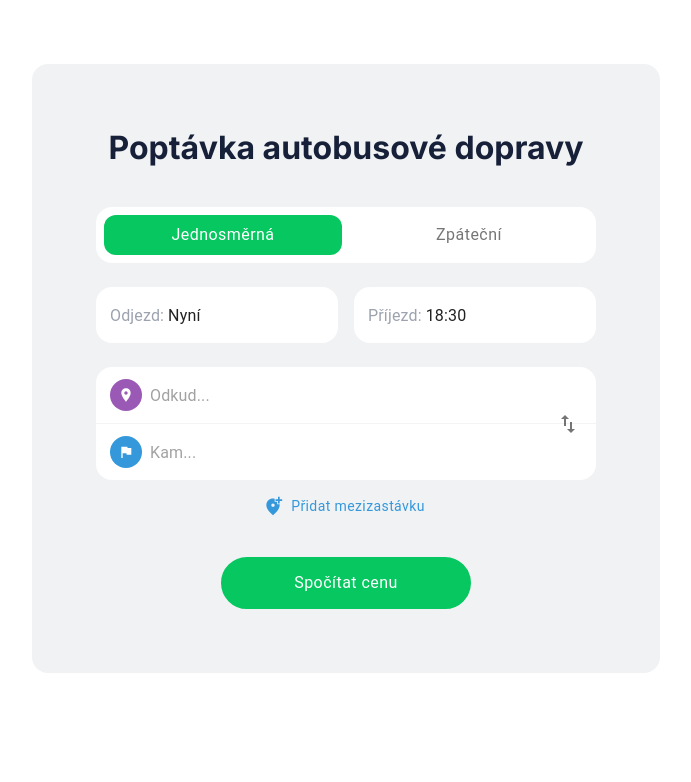
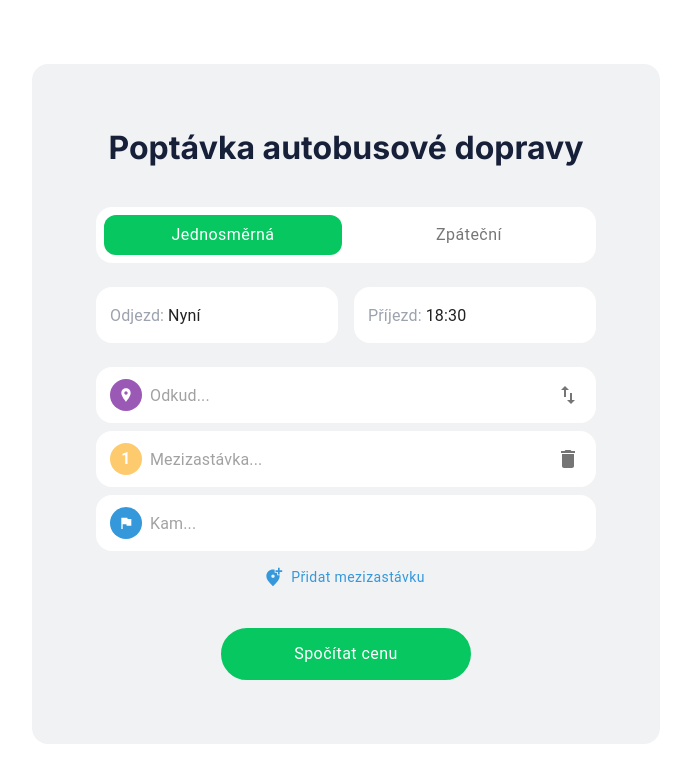
Before and after one commit to jurcadvlg/boardone, a Next.js app: page / in a window 1280 px wide. Both pictures are taken after a click on the button "Přidat mezizastávku". Shown: the top 782 px of the page, without its empty margins (294-985 px from the left). Built offline with nearby package versions, Linux system fonts and the light colour scheme.

Commit message:
Add destionation field adding functionality

```diff
--- /dev/null
+++ b/src/app/(home)/_components/DestinationInput.tsx
@@ -0,0 +1,57 @@
+import { TextField } from '@/components/styled';
+import { InputAdornment } from '@mui/material';
+import LocationOnIcon from '@mui/icons-material/LocationOn';
+import FlagIcon from '@mui/icons-material/Flag';
+import React from 'react';
+
+type Props = {
+  placeholder: string;
+  type: 'start' | 'end' | 'stop';
+  number?: number;
+};
+
+export default function DestinationInput({ placeholder, type, number }: Props) {
+  let adornment = <></>;
+  switch (type) {
+    case 'start':
+      adornment = (
+        <div className="flex h-8 w-8 items-center justify-center rounded-full bg-[#9b59b6]">
+          <LocationOnIcon sx={{ fontSize: '16px', color: 'white' }} />
+        </div>
+      );
+      break;
+
+    case 'end':
+      adornment = (
+        <div className="flex h-8 w-8 items-center justify-center rounded-full bg-[#3498db]">
+          <FlagIcon sx={{ fontSize: '16px', color: 'white' }} />
+        </div>
+      );
+      break;
+
+    case 'stop':
+      adornment = (
+        <div className="flex h-8 w-8 items-center justify-center rounded-full bg-[#fdcb6e]">
+          <span className="text-base font-bold text-white">{number}</span>
+        </div>
+      );
+      break;
+
+    default:
+      break;
+  }
+
+  return (
+    <TextField
+      variant="outlined"
+      placeholder={placeholder}
+      slotProps={{
+        input: {
+          sx: { backgroundColor: 'white' },
+          startAdornment: <InputAdornment position="start">{adornment}</InputAdornment>,
+        },
+      }}
+      fullWidth
+    />
+  );
+}
--- a/src/app/(home)/_components/TripDestination.tsx
+++ b/src/app/(home)/_components/TripDestination.tsx
@@ -1,55 +1,56 @@
-import { Button, TextField } from '@/components/styled';
-import { IconButton, InputAdornment } from '@mui/material';
-import LocationOnIcon from '@mui/icons-material/LocationOn';
-import FlagIcon from '@mui/icons-material/Flag';
+'use client';
+
+import { Button } from '@/components/styled';
+import { IconButton } from '@mui/material';
+import AddLocationAltIcon from '@mui/icons-material/AddLocationAlt';
+import DeleteIcon from '@mui/icons-material/Delete';
 import SwapVertIcon from '@mui/icons-material/SwapVert';
-import AddLocationAltIcon from '@mui/icons-material/AddLocationAlt';
-import React from 'react';
+import React, { useState } from 'react';
+import { ulid } from 'ulid';
+import DestinationInput from './DestinationInput';
+import { toast } from 'sonner';
+
+type StopField = {
+  id: string;
+};
 
 export default function TripDestination({ className }: { className?: string }) {
+  const [fields, setFields] = useState<StopField[]>([]);
+
+  function handleAddField() {
+    if (fields.length >= 3) {
+      toast.error('Lze přidat maximálně 3 zastávky');
+      return;
+    }
+    setFields((fields) => [...fields, { id: ulid() }]);
+  }
+
+  function handleDeleteField(id: string) {
+    setFields((fields) => fields.filter((field) => field.id !== id));
+  }
+
   return (
     <div className={className}>
+      {fields.length <= 0 && (
         <div className="relative flex items-center">
           <div className="flex-1 rounded-2xl bg-white">
             <div className="border-0 border-b border-solid border-gray-100">
-            <TextField
-              variant="outlined"
-              placeholder="Odkud..."
-              slotProps={{
-                input: {
-                  startAdornment: (
-                    <InputAdornment position="start">
-                      <div className="flex h-8 w-8 items-center justify-center rounded-full bg-[#9b59b6]">
-                        <LocationOnIcon sx={{ fontSize: '16px', color: 'white' }} />
+              <DestinationInput placeholder="Odkud..." type="start" />
             </div>
-                    </InputAdornment>
-                  ),
-                },
-              }}
-              fullWidth
-            />
+            <DestinationInput placeholder="Kam..." type="end" />
           </div>
-
-          <div>
-            <TextField
-              variant="outlined"
-              placeholder="Kam..."
-              slotProps={{
-                input: {
-                  startAdornment: (
-                    <InputAdornment position="start">
-                      <div className="flex h-8 w-8 items-center justify-center rounded-full bg-[#3498db]">
-                        <FlagIcon sx={{ fontSize: '16px', color: 'white' }} />
-                      </div>
-                    </InputAdornment>
-                  ),
-                },
-              }}
-              fullWidth
-            />
+          <div className="absolute right-2">
+            <IconButton aria-label="swap">
+              <SwapVertIcon />
+            </IconButton>
           </div>
         </div>
+      )}
 
+      {fields.length > 0 && (
+        <div className="w-full">
+          <div className="relative mb-2 flex items-center">
+            <DestinationInput placeholder="Odkud..." type="start" />
             <div className="absolute right-2">
               <IconButton aria-label="swap">
                 <SwapVertIcon />
@@ -57,8 +58,23 @@ export default function TripDestination({ className }: { className?: string }) {
             </div>
           </div>
 
+          {fields.map((field, i) => (
+            <div key={field.id} className="relative mb-2 flex w-full items-center">
+              <DestinationInput placeholder="Mezizastávka..." type="stop" number={i + 1} />
+              <div className="absolute right-2">
+                <IconButton aria-label="delete" onClick={() => handleDeleteField(field.id)}>
+                  <DeleteIcon />
+                </IconButton>
+              </div>
+            </div>
+          ))}
+
+          <DestinationInput placeholder="Kam..." type="end" />
+        </div>
+      )}
+
       <div className="mt-2">
-        <Button variant="text" sx={{ color: '#3498db' }} startIcon={<AddLocationAltIcon />}>
+        <Button variant="text" sx={{ color: '#3498db' }} startIcon={<AddLocationAltIcon />} onClick={handleAddField}>
           Přidat mezizastávku
         </Button>
       </div>
--- a/src/app/layout.tsx
+++ b/src/app/layout.tsx
@@ -1,5 +1,6 @@
 import type { Metadata } from 'next';
 import { Inter } from 'next/font/google';
+import { Toaster } from 'sonner';
 import './globals.css';
 
 export const metadata: Metadata = {
@@ -19,6 +20,7 @@ export default function RootLayout({
 }>) {
   return (
     <html lang="cs">
+      <Toaster richColors closeButton position="top-center" />
       <body className={inter.className}>{children}</body>
     </html>
   );
```
Lines whose indentation alone changed are shown as unchanged.
